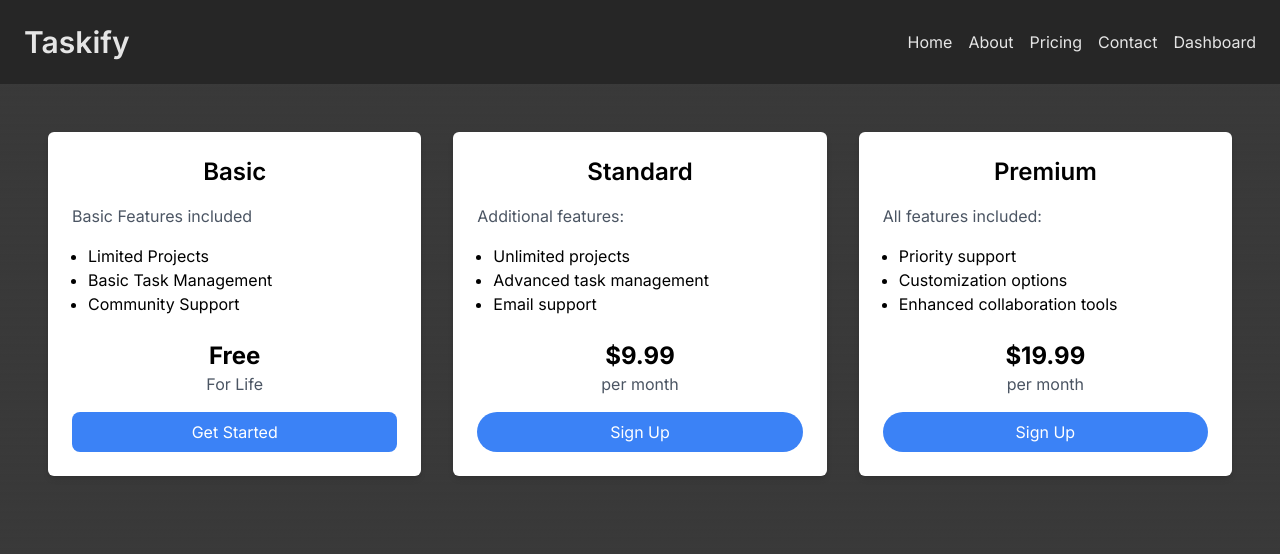
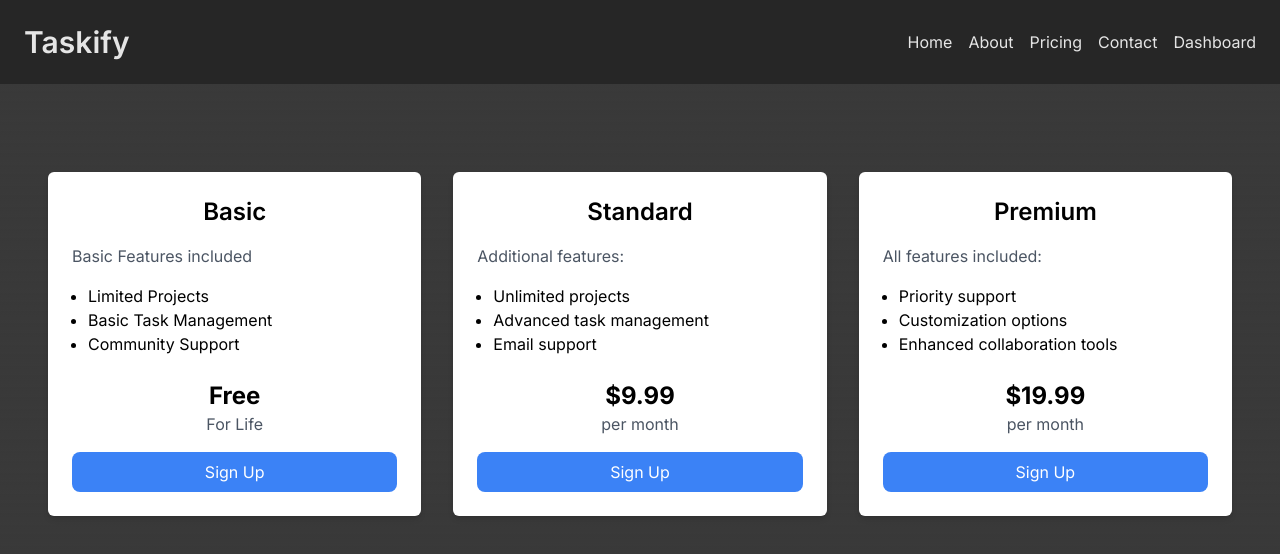
Before and after one commit to AlastiSolutions/taskify, a Next.js app: page /pricing in a window 1280 px wide. Shown: the top 554 px of the page. Built offline with nearby package versions, Linux system fonts and the light colour scheme.

Commit message:
dynamic routing
working on dynamic routes for subscription registration

```diff
--- /dev/null
+++ b/app/(auth)/signup/[planName]/[[planId]].tsx
@@ -0,0 +1,19 @@
+"use client";
+
+import { useRouter } from "next/router";
+
+const SignUpPage: React.FC = () => {
+  const router = useRouter();
+
+  return (
+    <>
+      <p>Plan Name: {router.query.planName}</p>
+      <p>Plan ID: {router.query.planId}</p>
+    </>
+  );
+};
+
+export default SignUpPage;
+
+export async function getStaticPaths() {}
+export async function getStaticProps({ params }) {}
--- a/app/(landing)/page.tsx
+++ b/app/(landing)/page.tsx
@@ -1,15 +1,18 @@
-import Navbar from "@/components/ui/Navbar";
+import Link from "next/link";
 
 export default function HomePage() {
   return (
     <>
       {/* <Navbar /> */}
       <div className="w-full flex flex-col items-center justify-center mt-80">
-        <h1 className="text-3xl">Welcome to Taskify</h1>
+        <h1 className="text-4xl">Welcome to Taskify</h1>
         <h3 className="text-xl">Your last project managment solution</h3>
-        <button className="mt-12 bg-blue-500 p-4 rounded hover:bg-blue-800">
+        <Link
+          href="/login"
+          className="mt-12 bg-blue-500 p-4 rounded hover:bg-blue-800"
+        >
           Get Started
-        </button>
+        </Link>
       </div>
     </>
   );
--- a/app/(landing)/pricing/page.tsx
+++ b/app/(landing)/pricing/page.tsx
@@ -1,8 +1,8 @@
-import Navbar from "@/components/ui/Navbar";
+import Link from "next/link";
 
 export default function Pricing() {
   return (
-    <>
+    <div className="container m-10 mx-auto">
       {/* FREE Plan */}
       <div className="grid grid-cols-1 md:grid-cols-3 gap-8 text-black p-12">
         <div className="bg-white p-6 rounded-md shadow-md">
@@ -15,8 +15,8 @@ export default function Pricing() {
           </ul>
           <p className="text-2xl text-center font-bold">Free</p>
           <p className="text-gray-600 text-center">For Life</p>
-          <button className="w-full mt-4 bg-blue-500 text-white py-2 px-4 rounded-lg hover:bg-blue-600">
-            Get Started
+          <button className="w-full mt-4 bg-blue-500 text-white py-2 px-4 rounded-lg hover:bg-blue-600 focus:outline-none focus:ring focus:border-blue-300">
+            <Link href="/signup/free/01">Sign Up</Link>
           </button>
         </div>
 
@@ -31,8 +31,8 @@ export default function Pricing() {
           </ul>
           <p className="text-2xl text-center font-bold">$9.99</p>
           <p className="text-gray-600 text-center">per month</p>
-          <button className="w-full mt-4 bg-blue-500 text-white py-2 px-4 rounded-full hover:bg-blue-600 focus:outline-none focus:ring focus:border-blue-300">
-            Sign Up
+          <button className="w-full mt-4 bg-blue-500 text-white py-2 px-4 rounded-lg hover:bg-blue-600 focus:outline-none focus:ring focus:border-blue-300">
+            <Link href="/signup/standard/01">Sign Up</Link>
           </button>
         </div>
 
@@ -47,11 +47,11 @@ export default function Pricing() {
           </ul>
           <p className="text-2xl text-center font-bold">$19.99</p>
           <p className="text-gray-600 text-center">per month</p>
-          <button className="w-full mt-4 bg-blue-500 text-white py-2 px-4 rounded-full hover:bg-blue-600 focus:outline-none focus:ring focus:border-blue-300">
-            Sign Up
+          <button className="w-full mt-4 bg-blue-500 text-white py-2 px-4 rounded-lg hover:bg-blue-600 focus:outline-none focus:ring focus:border-blue-300">
+            <Link href="/signup/premium/02">Sign Up</Link>
           </button>
         </div>
       </div>
-    </>
+    </div>
   );
 }
```
